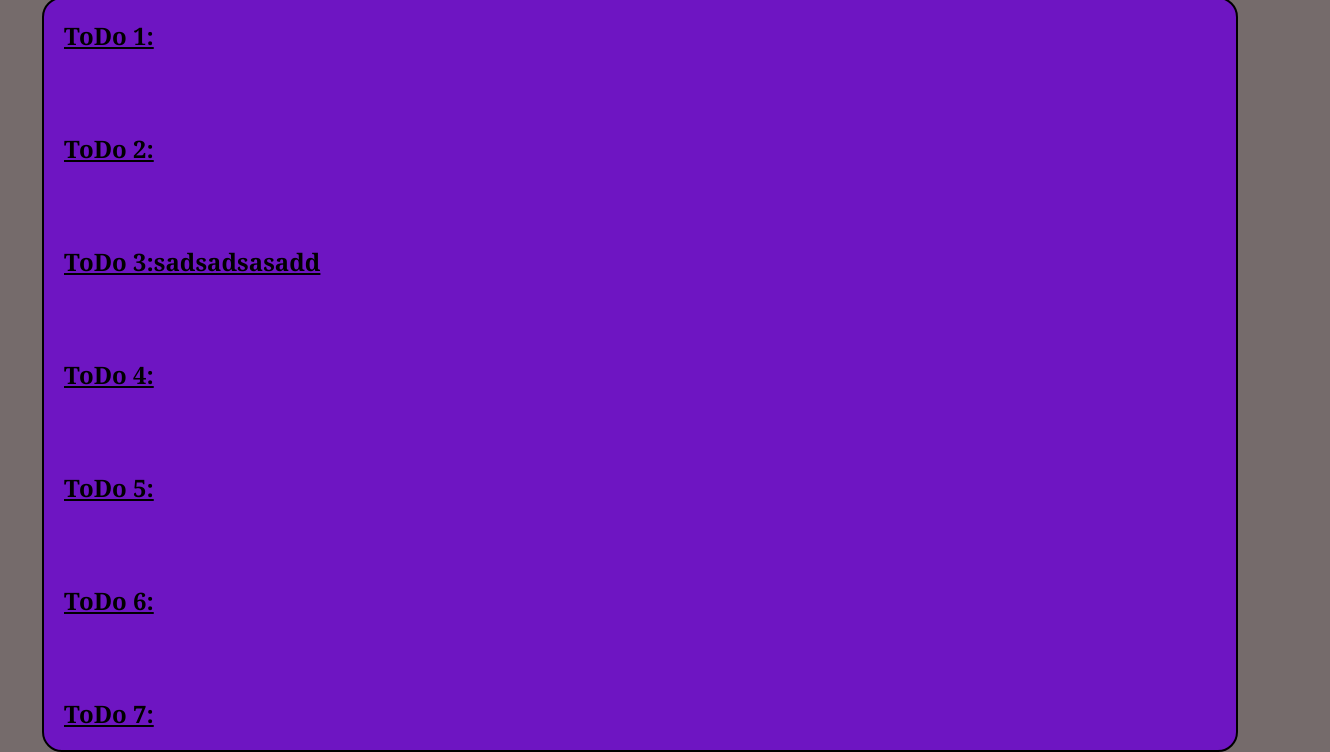
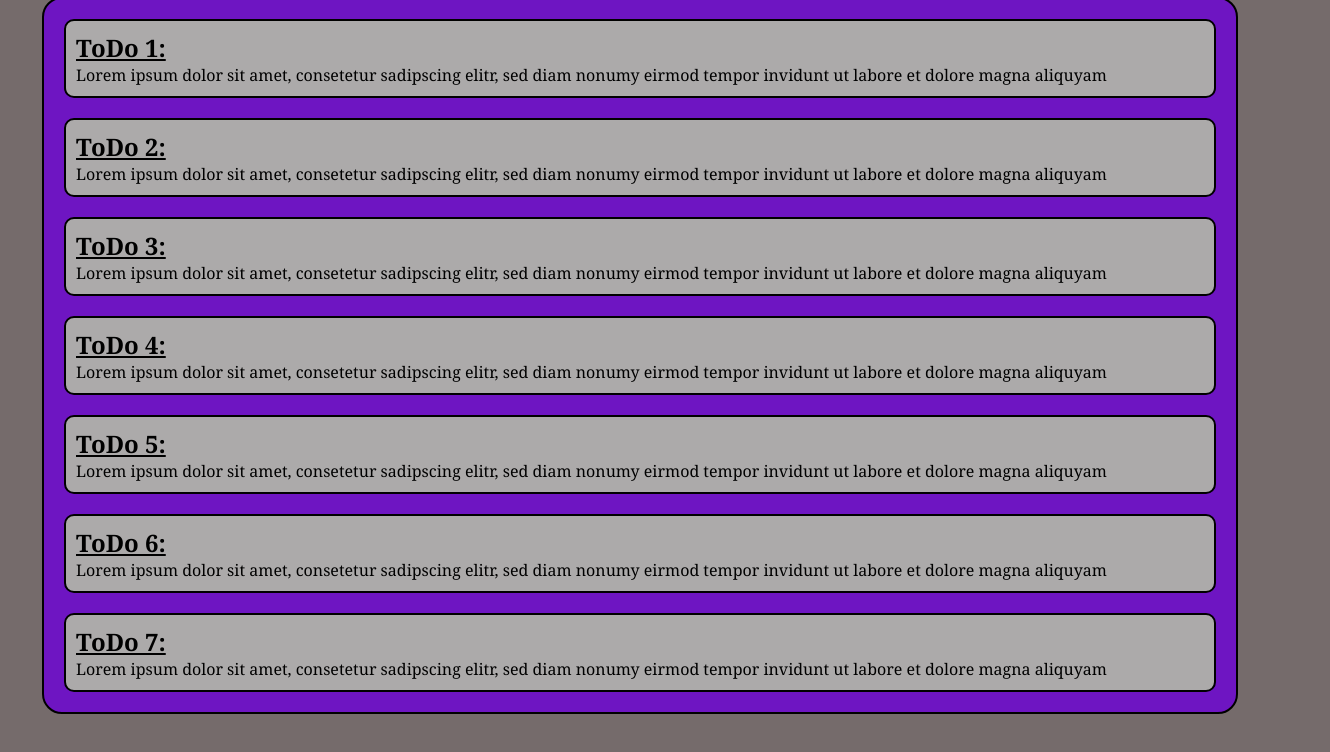
Before and after one commit to lakari04/ToDo_Proj, a plain HTML site: page index.html in a window 1280 px wide. Shown: the part 164-916 px from the top of the page, 1330 px wide, since content can reach past the window. After the commit the page ends 878 px from the top, so only its background shows below. Drawn offline with Linux system fonts and the light colour scheme.

Commit message:
slight changes

```diff
--- a/index.html
+++ b/index.html
@@ -6,6 +6,7 @@
     <meta name="viewport" content="width=device-width, initial-scale=1.0">
     <link rel="stylesheet" href="style.css">
     <title>ToDo</title>
+    <script src="script.js"></script>
 </head>
 
 <body>
@@ -14,30 +15,38 @@
         <div class="tasks">
             <div class="task" id="task-1">
                 <h2 class="task-title">ToDo 1:</h2>
+                Lorem ipsum dolor sit amet, consetetur sadipscing elitr, sed diam nonumy eirmod tempor invidunt ut labore et dolore magna aliquyam
                 <p class="task-description"></p>
             </div>
             <div class="task" id="task-2">
                 <h2 class="task-title">ToDo 2:</h2>
+
                 <p class="task-description"></p>
+                Lorem ipsum dolor sit amet, consetetur sadipscing elitr, sed diam nonumy eirmod tempor invidunt ut labore et dolore magna aliquyam
             </div>
             <div class="task" id="task-3">
-                <h2 class="task-title">ToDo 3:sadsadsasadd</h2>
+                <h2 class="task-title">ToDo 3:</h2>
+                Lorem ipsum dolor sit amet, consetetur sadipscing elitr, sed diam nonumy eirmod tempor invidunt ut labore et dolore magna aliquyam
                 <p class="task-description"></p>
             </div>
             <div class="task" id="task-4">
                 <h2 class="task-title">ToDo 4:</h2>
+                Lorem ipsum dolor sit amet, consetetur sadipscing elitr, sed diam nonumy eirmod tempor invidunt ut labore et dolore magna aliquyam
                 <p class="task-description"></p>
             </div>
             <div class="task" id="task-5">
                 <h2 class="task-title">ToDo 5:</h2>
+                Lorem ipsum dolor sit amet, consetetur sadipscing elitr, sed diam nonumy eirmod tempor invidunt ut labore et dolore magna aliquyam
                 <p class="task-description"></p>
             </div>
             <div class="task" id="task-6">
                 <h2 class="task-title">ToDo 6:</h2>
+                Lorem ipsum dolor sit amet, consetetur sadipscing elitr, sed diam nonumy eirmod tempor invidunt ut labore et dolore magna aliquyam
                 <p class="task-description"></p>
             </div>
             <div class="task" id="task-7">
                 <h2 class="task-title">ToDo 7:</h2>
+                Lorem ipsum dolor sit amet, consetetur sadipscing elitr, sed diam nonumy eirmod tempor invidunt ut labore et dolore magna aliquyam
                 <p class="task-description"></p>
             </div>
         </div>
--- a/script.js
+++ b/script.js
@@ -0,0 +1,10 @@
+document.addEventListener("DOMContentLoaded", function() {
+    const tasks = document.querySelectorAll(".task");
+
+    tasks.forEach(task => {
+        task.addEventListener("dblclick", function() {
+            const taskDescription = task.querySelector(".task-description");
+            taskDescription.classList.toggle("completed");
+        });
+    });
+});
--- a/style.css
+++ b/style.css
@@ -11,6 +11,7 @@ body {
 }
 
 h1 {
+    width: 100%;
     text-align: center;
     font-size: 45px;
     padding: 3rem;
@@ -33,11 +34,22 @@ h1 {
     background-color: rgb(110, 21, 194);
     display: flex;
     flex-direction: column;
-    gap: 80px;
+    gap: 20px;
     padding: 20px;
     border: 2px solid black;
     border-radius: 20px;
 }
+.task{
+    border: 2px solid black;
+    background-color: rgb(172, 170, 170);
+    border-radius: 10px;
+    padding: 10px;
+    cursor: pointer;
+}
+
 .task-title{
     text-decoration: underline;
 }
+.completed {
+    text-decoration: line-through;
+}
```
